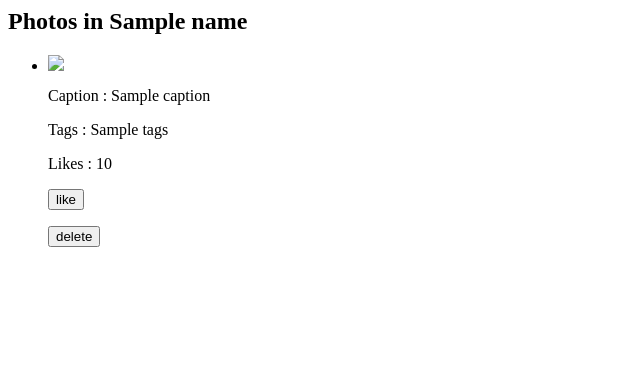
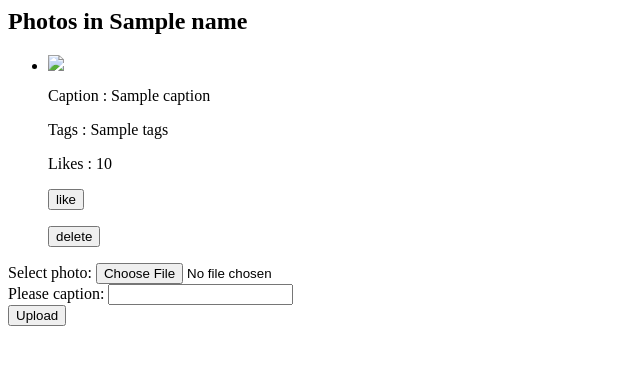
Before and after one commit to jfowlw/PhotoShare-Project, a Flask app: template templates/pictures.html in a window 1280 px wide. Shown: the top 365 px of the page, without its empty margins (0-640 px from the left). Run offline with Flask 2, Linux system fonts and the light colour scheme; data comes from the database, SQL or seed files in the repository; the template is opened without the code that fills it: most values are stand-ins (such as "Sample title", 1, 10 or a date in 2020).

Commit message:
Update pictures.html

```diff
--- a/templates/pictures.html
+++ b/templates/pictures.html
@@ -25,5 +25,13 @@
             {% endfor %}
         </ul>
     {% endif %}
+    <form method="post" enctype="multipart/form-data" action="/upload">
+                <label for="photo">Select photo:</label>
+                <input type="file" name="photo" required='true' /><br />
+                <label for="caption">Please caption:</label>
+                <input type="text" name="caption" required='true' /><br />
+                <input type="hidden" name="album_id" value="{{ album_id }}"/>
+                <input type="submit" value="Upload" />
+    </form>
 </body>
 </html>
```
